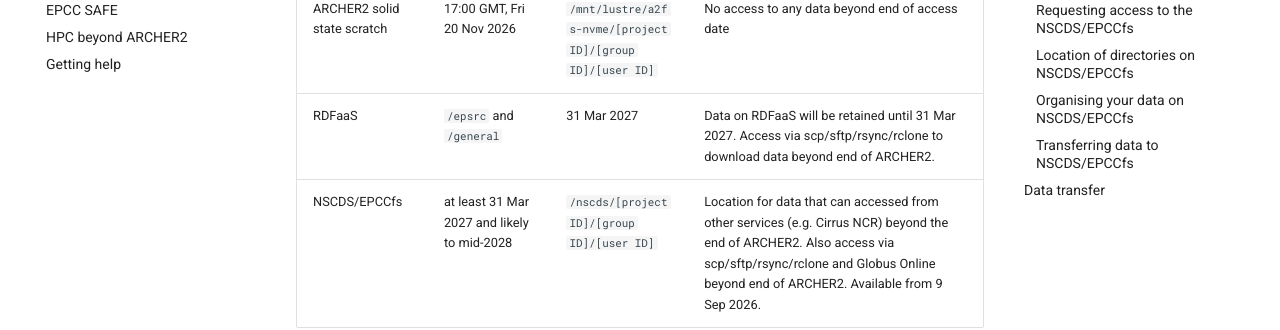
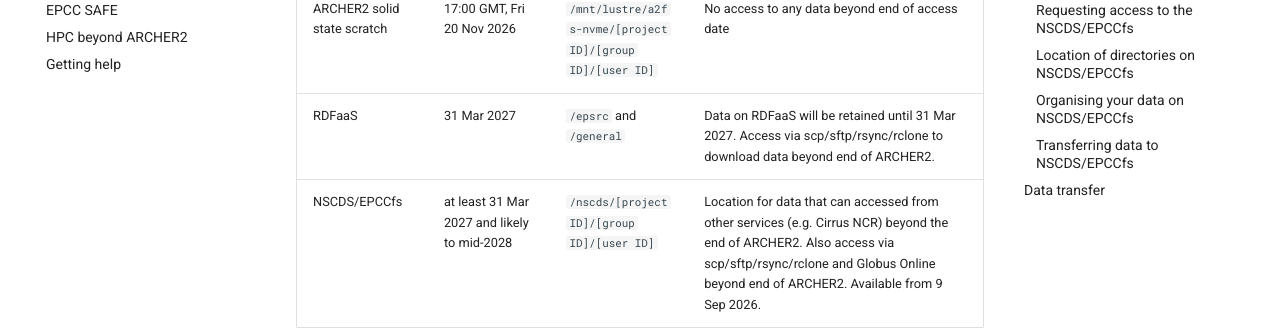
Before and after one commit to ARCHER2-HPC/archer2-docs, an MkDocs documentation site: the page built from docs/end-of-service-2026/data.md, in a window 1280 px wide and 900 px high, scrolled down 1058 px. Shown: the part 152-482 px from the top of the window. Built offline with MkDocs 1.6.1 and Material for MkDocs 9.7.7, drawn with Linux system fonts in a browser that asks for light colours; comment, search, counter and statistics services are not loaded.

```diff
--- a/docs/end-of-service-2026/data.md
+++ b/docs/end-of-service-2026/data.md
@@ -30,7 +30,7 @@ Summary of impact and advice for data on ARCHER2 at end of service
 | ARCHER2 home | 17:00 GMT, Fri 20 Nov 2026 | `/home/[project ID]/[group ID]/[user ID]` | No access to any data beyond end of access date |
 | ARCHER2 work | 17:00 GMT, Fri 20 Nov 2026 | `/work/[project ID]/[group ID]/[user ID]` | No access to any data beyond end of access date |
 | ARCHER2 solid state scratch | 17:00 GMT, Fri 20 Nov 2026 | `/mnt/lustre/a2fs-nvme/[project ID]/[group ID]/[user ID]` | No access to any data beyond end of access date |
-| RDFaaS | `/epsrc` and `/general` | 31 Mar 2027 | Data on RDFaaS will be retained until 31 Mar 2027. Access via scp/sftp/rsync/rclone to download data beyond end of ARCHER2. |
+| RDFaaS | 31 Mar 2027 | `/epsrc` and `/general`  | Data on RDFaaS will be retained until 31 Mar 2027. Access via scp/sftp/rsync/rclone to download data beyond end of ARCHER2. |
 | NSCDS/EPCCfs | at least 31 Mar 2027 and likely to mid-2028 | `/nscds/[project ID]/[group ID]/[user ID]` | Location for data that can accessed from other services (e.g. Cirrus NCR) beyond the end of ARCHER2. Also access via scp/sftp/rsync/rclone and Globus Online beyond end of ARCHER2. Available from 9 Sep 2026. |
 
 ## NSCDS/EPCCfs
```
